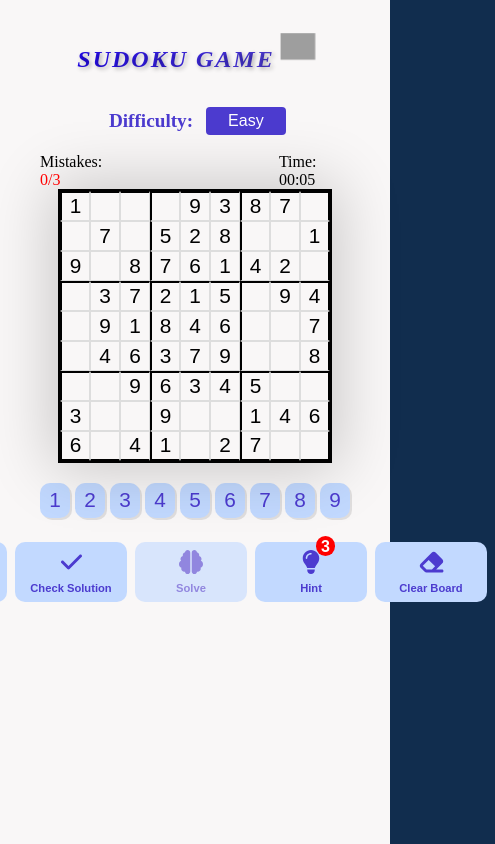
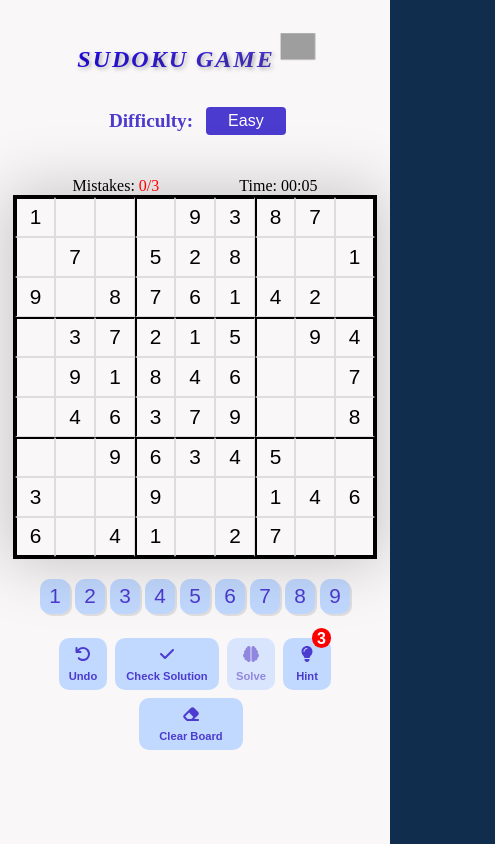
Before and after one commit to ahmadfa-lb/Sudoku-Game-in-React-and-TypeScript, a React (Vite) app: page / in a window 390 px wide. Shown: the whole page, 495 px wide, since content can reach past the window. Built offline with nearby package versions, Linux system fonts and the light colour scheme; grey boxes are pictures that could not be loaded.

Commit message:
changing the logic and using a Cell Object instead of an array of string[]

```diff
--- a/package.json
+++ b/package.json
@@ -4,8 +4,8 @@
   "version": "0.0.0",
   "type": "module",
   "scripts": {
-    "start": "react-scripts start --host 0.0.0.0",
-    "dev": "vite",
+    "start": "react-scripts start",
+    "dev": "vite --host 0.0.0.0",
     "build": "tsc -b && vite build",
     "lint": "eslint .",
     "preview": "vite preview"
--- a/src/App.css
+++ b/src/App.css
@@ -110,21 +110,12 @@
     margin-bottom: 1rem;
   }
 
-  .game-container .mistakes {
-    /* margin-left: -10rem; */
-    font-size: 1rem;
+  .game-container .mistakes-timer-part {
+    gap: 5rem;
+    margin-top: 1.5rem;
   }
 
-  .sudoku-container {
-    width: fit-content;
-    z-index: 2;
-  }
 
-  .sudoku-cell {
-    width: 30px;
-    height: 30px;
-    font-size: 1.3rem;
-  }
 
   .number-buttons {
     margin-top: 20px;
--- a/src/App.tsx
+++ b/src/App.tsx
@@ -15,11 +15,20 @@ import "react-toastify/dist/ReactToastify.css";
 
 library.add(fas, fab);
 
+export interface Cell {
+  value: string; // The number in the cell
+  readOnly: boolean; // Whether the cell is read-only
+  status: "valid" | "invalid" | "empty";
+}
+
 const App: React.FC = () => {
-  const [grid, setGrid] = useState(
-    Array.from({ length: 9 }, () => Array(9).fill(""))
-  );
-  const [gridHistory, setGridHistory] = useState<string[][][]>([]);
+
+
+
+  type grid = Cell[][];
+
+  const [grid, setGrid] = useState<Cell[][]>([]);
+  const [gridHistory, setGridHistory] = useState<Cell[][][]>([]);
   const [focusedCell, setFocusedCell] = useState<{
     row: number;
     col: number;
@@ -55,11 +64,14 @@ const [enteredCellStatus, setEnteredCellStatus] = useState<{
   status: "valid" | "invalid";
 } | null>(null);
 
-  useEffect(() => {
-    const newPuzzle = generatePuzzle(difficulty);
-    setGrid(newPuzzle);
+const [readOnlyCells, setReadOnlyCells] = useState<{ row: number; col: number }[]>([]);
+const [userEditableCells, setUserEditableCells] = useState<{ row: number; col: number }[]>([]);
 
-  }, [difficulty]);
+useEffect(() => {
+  const newPuzzle = generatePuzzle(difficulty);
+  setGrid(newPuzzle); // Initialize with Cell structure
+}, [difficulty]);
+
 
   const handleNumberClick = (number: string) => {
     if (focusedCell) {
@@ -72,8 +84,9 @@ const [enteredCellStatus, setEnteredCellStatus] = useState<{
   };
 
   const resetGame = (difficulty: string = "easy") => {
+    const newPuzzle = generatePuzzle(difficulty); // `Cell[][]`
+    setGrid(newPuzzle);
     setGridHistory([]);
-    setGrid(generatePuzzle(difficulty));
     setFocusedCell(null);
     setSelectedNumber("");
     setMistakes(0);
@@ -84,6 +97,7 @@ const [enteredCellStatus, setEnteredCellStatus] = useState<{
     setEnteredCells([]);
     setHighlightedCells([]);
     setEnteredCellStatus(null);
+    setTimer(0);
   };
 
   const difficulties = [
@@ -169,6 +183,10 @@ const [enteredCellStatus, setEnteredCellStatus] = useState<{
           setEnteredCells={setEnteredCells}
           enteredCellStatus={enteredCellStatus}
           setEnteredCellStatus={setEnteredCellStatus}
+          readOnlyCells={readOnlyCells}
+          setReadOnlyCells={setReadOnlyCells}
+          userEditableCells={userEditableCells}
+          setUserEditableCells={setUserEditableCells}
         />
         <NumberButtons onNumberClick={handleNumberClick} />
         <UtilsButtons
--- a/src/TypeScript/puzzleGenerator.ts
+++ b/src/TypeScript/puzzleGenerator.ts
@@ -1,3 +1,9 @@
+interface Cell {
+  value: string;
+  readOnly: boolean;
+  status: "valid" | "invalid" | "empty";
+}
+
 const isSafe = (grid: string[][], row: number, col: number, num: string): boolean => {
     for (let i = 0; i < 9; i++) {
       if (grid[row][i] === num || grid[i][col] === num) return false;
@@ -36,21 +42,29 @@ const isSafe = (grid: string[][], row: number, col: number, num: string): boolea
     return true;
   };
 
-  export const generatePuzzle = (difficulty: string): string[][] => {
-    const grid = Array.from({ length: 9 }, () => Array(9).fill(''));
-    solveSudokuRandomized(grid);
+  export const generatePuzzle = (difficulty: string): Cell[][] => {
+    const grid = Array.from({ length: 9 }, () => Array(9).fill("")); // Initialize empty grid
+    solveSudokuRandomized(grid); // Generate a complete Sudoku solution
 
-    const cellsToClear = difficulty === 'easy' ? 30 : difficulty === 'medium' ? 40 : 50;
+    const cellsToClear =
+      difficulty === "easy" ? 30 : difficulty === "medium" ? 40 : 50;
 
     let clearedCells = 0;
     while (clearedCells < cellsToClear) {
       const row = Math.floor(Math.random() * 9);
       const col = Math.floor(Math.random() * 9);
-      if (grid[row][col] !== '') {
-        grid[row][col] = '';
+      if (grid[row][col] !== "") {
+        grid[row][col] = ""; // Clear a cell for the puzzle
         clearedCells++;
       }
     }
 
-    return grid;
+    // Map the grid to a Cell structure
+    return grid.map((row) =>
+      row.map((value) => ({
+        value, // Cell value (either a number or empty)
+        readOnly: value !== "", // Pre-filled cells are read-only
+        status: value = "empty"
+      }))
+    );
   };
--- a/src/TypeScript/solveBoard.ts
+++ b/src/TypeScript/solveBoard.ts
@@ -1,44 +1,101 @@
+// const isSafe = (
+//   grid: string[][],
+//   row: number,
+//   col: number,
+//   num: string
+// ): boolean => {
+//   for (let j = 0; j < 9; j++) {
+//     if (grid[row][j] === num) return false;
+//   }
+
+//   for (let i = 0; i < 9; i++) {
+//     if (grid[i][col] === num) return false;
+//   }
+
+//   const startRow = Math.floor(row / 3) * 3;
+//   const startCol = Math.floor(col / 3) * 3;
+//   for (let i = startRow; i < startRow + 3; i++) {
+//     for (let j = startCol; j < startCol + 3; j++) {
+//       if (grid[i][j] === num) return false;
+//     }
+//   }
+
+//   return true;
+// };
+
+// export const solveBoard = (grid: string[][]): string[][] | null => {
+//   for (let row = 0; row < 9; row++) {
+//     for (let col = 0; col < 9; col++) {
+//       if (grid[row][col] === "") {
+//         for (let num = 1; num <= 9; num++) {
+//           const numStr = num.toString();
+//           if (isSafe(grid, row, col, numStr)) {
+//             grid[row][col] = numStr;
+//             if (solveBoard(grid)) return grid;
+
+//             grid[row][col] = "";
+//           }
+//         }
+//         return null;
+//       }
+//     }
+//   }
+//   return grid;
+// };
+
+
+
+interface Cell {
+  value: string; // The number in the cell
+  readOnly: boolean; // Whether the cell is read-only
+  status: "valid" | "invalid" | "empty"; // The current status of the cell
+}
+
 const isSafe = (
-  grid: string[][],
+  grid: Cell[][],
   row: number,
   col: number,
   num: string
 ): boolean => {
+  // Check the row
   for (let j = 0; j < 9; j++) {
-    if (grid[row][j] === num) return false;
+    if (grid[row][j].value === num) return false;
   }
 
+  // Check the column
   for (let i = 0; i < 9; i++) {
-    if (grid[i][col] === num) return false;
+    if (grid[i][col].value === num) return false;
   }
 
+  // Check the 3x3 sub-grid
   const startRow = Math.floor(row / 3) * 3;
   const startCol = Math.floor(col / 3) * 3;
   for (let i = startRow; i < startRow + 3; i++) {
     for (let j = startCol; j < startCol + 3; j++) {
-      if (grid[i][j] === num) return false;
+      if (grid[i][j].value === num) return false;
     }
   }
 
   return true;
 };
 
-export const solveBoard = (grid: string[][]): string[][] | null => {
+export const solveBoard = (grid: Cell[][]): Cell[][] | null => {
   for (let row = 0; row < 9; row++) {
     for (let col = 0; col < 9; col++) {
-      if (grid[row][col] === "") {
+      // If the cell is empty, try filling it with a number
+      if (grid[row][col].value === "") {
         for (let num = 1; num <= 9; num++) {
           const numStr = num.toString();
           if (isSafe(grid, row, col, numStr)) {
-            grid[row][col] = numStr;
-            if (solveBoard(grid)) return grid;
+            grid[row][col].value = numStr; // Assign the number to the cell
+            if (solveBoard(grid)) return grid; // Recursively solve the rest
 
-            grid[row][col] = "";
+            grid[row][col].value = ""; // Backtrack if no solution
           }
         }
-        return null;
+        return null; // If no valid number found, return null
       }
     }
   }
-  return grid;
+  return grid; // Return the solved grid when all cells are filled
 };
--- a/src/TypeScript/validation.ts
+++ b/src/TypeScript/validation.ts
@@ -1,22 +1,27 @@
-export const isValidBoard = (grid: string[][]): boolean => {
-  const isUniqueAndFilled = (arr: string[]) => {
+interface Cell {
+  value: string; // The value in the cell, e.g., "1", "2", "3", etc.
+  readOnly: boolean; // Whether the cell is read-only
+  status: "valid" | "invalid" | "empty"; // Status of the cell
+}
 
-    if (arr.includes('')) return false;
-
-    return new Set(arr).size === arr.length;
+export const isValidBoard = (grid: Cell[][]): boolean => {
+  // Helper function to check if an array of Cells has unique and non-empty values
+  const isUniqueAndFilled = (arr: Cell[]): boolean => {
+    const values = arr.map(cell => cell.value).filter(value => value !== ""); // Extract non-empty values
+    return new Set(values).size === values.length; // Check for uniqueness
   };
 
-
+  // Validate rows and columns
   for (let i = 0; i < 9; i++) {
     const row = grid[i];
     const col = grid.map(row => row[i]);
     if (!isUniqueAndFilled(row) || !isUniqueAndFilled(col)) return false;
   }
 
-
+  // Validate 3x3 subgrids
   for (let boxRow = 0; boxRow < 9; boxRow += 3) {
     for (let boxCol = 0; boxCol < 9; boxCol += 3) {
-      const subgrid = [];
+      const subgrid: Cell[] = [];
       for (let i = 0; i < 3; i++) {
         for (let j = 0; j < 3; j++) {
           subgrid.push(grid[boxRow + i][boxCol + j]);
@@ -30,32 +35,36 @@ export const isValidBoard = (grid: string[][]): boolean => {
 };
 
 
-export const isValidSudoku = (grid: string[][], row: number, col: number): boolean => {
-  const value = grid[row][col];
+
+export const isValidSudoku = (grid: Cell[][], row: number, col: number): boolean => {
+  const value = grid[row][col].value; // Access the value of the cell
   if (value === '') return true; // Ignore empty cells
 
-  // Check the row for duplicates
+  // Check the row for duplicates (ignoring the current cell)
   for (let j = 0; j < 9; j++) {
-    if (j !== col && grid[row][j] === value) {
+    if (j !== col && grid[row][j].value === value) {
       return false;
     }
   }
 
-  // Check the column for duplicates
+  // Check the column for duplicates (ignoring the current cell)
   for (let i = 0; i < 9; i++) {
-    if (i !== row && grid[i][col] === value) {
+    if (i !== row && grid[i][col].value === value) {
       return false;
     }
   }
 
-  // Check the 3x3 subgrid for duplicates
+  // Check the 3x3 subgrid for duplicates (ignoring the current cell)
   const startRow = Math.floor(row / 3) * 3;
   const startCol = Math.floor(col / 3) * 3;
   for (let i = 0; i < 3; i++) {
     for (let j = 0; j < 3; j++) {
       const subgridRow = startRow + i;
       const subgridCol = startCol + j;
-      if ((subgridRow !== row || subgridCol !== col) && grid[subgridRow][subgridCol] === value) {
+      if (
+        (subgridRow !== row || subgridCol !== col) &&
+        grid[subgridRow][subgridCol].value === value
+      ) {
         return false;
       }
     }
--- a/src/components/SudokuGrid/SudokuGrid.css
+++ b/src/components/SudokuGrid/SudokuGrid.css
@@ -52,3 +52,13 @@
 .sudoku-cell.border-bottom {
   border-bottom: 2px solid #000;
 }
+
+
+@media (max-width: 768px){
+
+  .sudoku-cell {
+    width: 40px;
+    height: 40px;
+    font-size: 1.3rem;
+  }
+}
--- a/src/components/SudokuGrid/SudokuGrid.tsx
+++ b/src/components/SudokuGrid/SudokuGrid.tsx
@@ -1,13 +1,14 @@
-import React, { useEffect, useState } from "react";
+import React, { useEffect } from "react";
 import "./SudokuGrid.css";
 import { isValidSudoku } from "../../TypeScript/validation";
+import { Cell } from "../../App";
 
 interface SudokuGridProps {
   focusedCell: { row: number; col: number } | null;
   setFocusedCell: (cell: { row: number; col: number } | null) => void;
   selectedNumber: string;
-  grid: string[][];
-  setGrid: React.Dispatch<React.SetStateAction<string[][]>>;
+  grid: Cell[][]; // Use Cell[][] instead of string[][]
+  setGrid: React.Dispatch<React.SetStateAction<Cell[][]>>; // Set grid as Cell[][]
   setMistakes: React.Dispatch<React.SetStateAction<number>>;
   mistakes: number;
   maxMistakes: number;
@@ -15,7 +16,11 @@ interface SudokuGridProps {
   setGameOver: React.Dispatch<React.SetStateAction<boolean>>;
   setResetConflictCells: React.Dispatch<React.SetStateAction<() => void>>;
   cellRefs: React.RefObject<(HTMLInputElement | null)[][]>;
-  highlightedCells: { row: number; col: number; color: "focused" | "conflict" }[];
+  highlightedCells: {
+    row: number;
+    col: number;
+    color: "focused" | "conflict";
+  }[];
   setHighlightedCells: React.Dispatch<
     React.SetStateAction<
       { row: number; col: number; color: "focused" | "conflict" }[]
@@ -26,21 +31,51 @@ interface SudokuGridProps {
     col: number;
     status: "valid" | "invalid";
   }[];
-setEnteredCells: React.Dispatch<React.SetStateAction<{
+  setEnteredCells: React.Dispatch<
+    React.SetStateAction<
+      {
         row: number;
         col: number;
         status: "valid" | "invalid";
-}[]>>;
+      }[]
+    >
+  >;
   enteredCellStatus: {
     row: number;
     col: number;
     status: "valid" | "invalid";
   } | null;
-setEnteredCellStatus: React.Dispatch<React.SetStateAction<{
+  setEnteredCellStatus: React.Dispatch<
+    React.SetStateAction<{
       row: number;
       col: number;
       status: "valid" | "invalid";
-} | null>>;
+    } | null>
+  >;
+  readOnlyCells: {
+    row: number;
+    col: number;
+  }[];
+  setReadOnlyCells: React.Dispatch<
+    React.SetStateAction<
+      {
+        row: number;
+        col: number;
+      }[]
+    >
+  >;
+  userEditableCells: {
+    row: number;
+    col: number;
+  }[];
+  setUserEditableCells: React.Dispatch<
+    React.SetStateAction<
+      {
+        row: number;
+        col: number;
+      }[]
+    >
+  >;
 }
 
 const SudokuGrid: React.FC<SudokuGridProps> = ({
@@ -62,29 +97,11 @@ const SudokuGrid: React.FC<SudokuGridProps> = ({
   enteredCellStatus,
   setEnteredCellStatus,
 }) => {
-
   useEffect(() => {
     setResetConflictCells(() => () => setHighlightedCells([]));
   }, [setResetConflictCells]);
 
-  const [readOnlyCells, setReadOnlyCells] = useState<{ row: number; col: number }[]>([]);
-
-
-  useEffect(() => {
-    const generatedCells: { row: number; col: number }[] = [];
-    grid.forEach((row, i) => {
-      row.forEach((cell, j) => {
-        if (cell !== "") {
-          generatedCells.push({ row: i, col: j });
-        }
-      });
-    });
-    setReadOnlyCells(generatedCells);
-  }, [grid]);
-
-  const isReadOnly = (row: number, col: number) => {
-    return readOnlyCells.some((cell) => cell.row === row && cell.col === col);
-  };
+  const isReadOnly = (row: number, col: number) => grid[row][col].readOnly;
 
   useEffect(() => {
     if (focusedCell && selectedNumber) {
@@ -95,11 +112,14 @@ const SudokuGrid: React.FC<SudokuGridProps> = ({
         return;
       }
 
+      // Ensure you're setting a Cell object with a value instead of just a string.
       const newGrid = grid.map((r, i) =>
-        r.map((cell, j) => (i === row && j === col ? selectedNumber : cell))
+        r.map((cell, j) =>
+          i === row && j === col ? { ...cell, value: selectedNumber } : cell
+        )
       );
 
-      const isValid = isValidSudoku(newGrid, row, col);
+      const isValid = isValidSudoku(newGrid as Cell[][], row, col); // Cast grid to Cell[][] here
 
       if (isValid) {
         setEnteredCellStatus({ row, col, status: "valid" });
@@ -116,7 +136,6 @@ const SudokuGrid: React.FC<SudokuGridProps> = ({
           ...prev.filter((c) => !(c.row === row && c.col === col)),
           { row, col, status: "invalid" },
         ]);
-
         setMistakes((prev) => {
           const newMistakeCount = prev + 1;
           if (newMistakeCount >= maxMistakes) {
@@ -133,7 +152,8 @@ const SudokuGrid: React.FC<SudokuGridProps> = ({
       }[] = [];
       newGrid.forEach((r, i) => {
         r.forEach((cell, j) => {
-          if (cell === selectedNumber) {
+          if (cell.value === selectedNumber) {
+            // Make sure you're comparing `value`, not the entire Cell object.
             const inSameRow = i === row;
             const inSameCol = j === col;
             const inSameSubgrid =
@@ -156,7 +176,6 @@ const SudokuGrid: React.FC<SudokuGridProps> = ({
     }
   }, [focusedCell, selectedNumber, grid, setGrid, setMistakes, setGameOver]);
 
-
   const isHighlighted = (row: number, col: number) => {
     if (!focusedCell) return false;
     const { row: focusedRow, col: focusedCol } = focusedCell;
@@ -168,47 +187,9 @@ const SudokuGrid: React.FC<SudokuGridProps> = ({
     return inSameRow || inSameCol || inSameSubgrid;
   };
 
-  // const handleCellClick = (row: number, col: number) => {
-  //   // if (isReadOnly(row, col)){
-  //   //   isHighlighted(row, col);
-  //   //   return;
-  //   // }
-  //   setFocusedCell({ row, col });
-  //   const clickedValue = grid[row][col];
-
-  //   if (!clickedValue) {
-  //     setHighlightedCells([]);
-  //     return;
-  //   }
-
-  //   const relatedCells: {
-  //     row: number;
-  //     col: number;
-  //     color: "focused" | "conflict";
-  //   }[] = [];
-  //   grid.forEach((r, i) => {
-  //     r.forEach((cell, j) => {
-  //       if (cell === clickedValue) {
-  //         const tempGrid = grid.map((r2, i2) =>
-  //           r2.map((cell2, j2) => (i2 === i && j2 === j ? "" : cell2))
-  //         );
-  //         const isConflict = !isValidSudoku(tempGrid, i, j);
-  //         relatedCells.push({
-  //           row: i,
-  //           col: j,
-  //           color: isConflict ? "conflict" : "focused",
-  //         });
-  //       }
-  //     });
-  //   });
-
-  //   setHighlightedCells(relatedCells);
-  // };
-
-
   const handleCellClick = (row: number, col: number) => {
     setHighlightedCells([]);
-    const clickedValue = grid[row][col];
+    const clickedValue = grid[row][col].value; // Access the value of the cell
 
     // Allow focusing regardless of editability
     setFocusedCell({ row, col });
@@ -221,13 +202,19 @@ const SudokuGrid: React.FC<SudokuGridProps> = ({
           col: number;
           color: "focused" | "conflict";
         }[] = [];
+
         grid.forEach((r, i) => {
           r.forEach((cell, j) => {
-            if (cell === clickedValue) {
+            if (cell.value === clickedValue) {
+              // Ensure we're comparing the value of the cell
+              // Create a new tempGrid with Cell objects instead of strings
               const tempGrid = grid.map((r2, i2) =>
-                r2.map((cell2, j2) => (i2 === i && j2 === j ? "" : cell2))
+                r2.map(
+                  (cell2, j2) =>
+                    i2 === i && j2 === j ? { ...cell2, value: "" } : cell2 // Reset value, not replacing with string
+                )
               );
-              const isConflict = !isValidSudoku(tempGrid, i, j);
+              const isConflict = !isValidSudoku(tempGrid as Cell[][], i, j); // Cast to Cell[][] as needed
               relatedCells.push({
                 row: i,
                 col: j,
@@ -244,62 +231,6 @@ const SudokuGrid: React.FC<SudokuGridProps> = ({
     // Allow edits only for editable cells
     setFocusedCell({ row, col });
   };
-
-
-  // return (
-  //   <div className="sudoku-container">
-  //     {grid.map((row, i) =>
-  //       row.map((cell, j) => {
-  //         const highlight = highlightedCells.find(
-  //           (c) => c.row === i && c.col === j
-  //         );
-  //         const isFocusedCell =
-  //           enteredCellStatus?.row === i && enteredCellStatus?.col === j;
-
-  //         const cellClass = isFocusedCell
-  //           ? enteredCellStatus.status
-  //           : highlight?.color || "";
-
-  //         const enteredCell = enteredCells.find(
-  //           (c) => c.row === i && c.col === j
-  //         );
-
-  //         const highlighted = highlightedCells.find(
-  //           (c) => c.row === i && c.col === j
-  //         );
-  //         const cellClass1 = enteredCell
-  //           ? enteredCell.status
-  //           : highlighted?.color || "";
-
-  //         const isFocused = focusedCell?.row === i && focusedCell?.col === j;
-
-  //         const isCellReadOnly = isReadOnly(i, j) && isFocused;
-
-  //         return (
-  //           <input
-  //             title="🤔🧩🔢"
-  //             key={`${i}-${j}`}
-  //             ref={(el) => {
-  //               if (cellRefs.current) {
-  //                 cellRefs.current[i][j] = el;
-  //               }
-  //             }}
-  //             value={cell}
-  //             onClick={() => handleCellClick(i, j)}
-  //             readOnly={isCellReadOnly}
-  //             className={`sudoku-cell ${cellClass}  ${cellClass1}
-  //               ${isHighlighted(i, j) ? "highlighted" : ""}
-  //               ${i % 3 === 0 ? "border-top" : ""}
-  //               ${j % 3 === 0 ? "border-left" : ""}
-  //               ${j === 8 ? "border-right" : ""}
-  //               ${i === 8 ? "border-bottom" : ""}
-  //               ${isFocused ? "focused" : ""}`}
-  //           />
-  //         );
-  //       })
-  //     )}
-  //   </div>
-  // );
 
   return (
     <div className="sudoku-container">
@@ -335,22 +266,22 @@ const SudokuGrid: React.FC<SudokuGridProps> = ({
             ? enteredCellStatus.status
             : highlight?.color || "";
 
-
-
           return (
             <input
               title="🤔🧩🔢"
+              inputMode="none"
               key={`${i}-${j}`}
               ref={(el) => {
                 if (cellRefs.current) {
                   cellRefs.current[i][j] = el;
                 }
               }}
-              value={cell}
+              value={cell.value}
               onClick={() => handleCellClick(i, j)} // Focus and highlight logic
               readOnly={isCellReadOnly} // Block edits for read-only cells
-              className={`sudoku-cell  ${cellClass1} ${cellClass2}
-                ${isCellReadOnly ? "read-only" : ""}
+              className={`sudoku-cell ${cellClass1} ${cellClass2}
+                ${cell.status === "valid" ? "valid-cell" : ""}
+                ${cell.status === "invalid" ? "invalid-cell" : ""}
                 ${isHighlighted(i, j) ? "highlighted" : ""}
                 ${isFocused ? "focused" : ""}
                 ${i % 3 === 0 ? "border-top" : ""}
@@ -363,9 +294,6 @@ const SudokuGrid: React.FC<SudokuGridProps> = ({
       )}
     </div>
   );
-
-
-
 };
 
 export default SudokuGrid;
--- a/src/components/UtilsButtons/UtilsButtons.css
+++ b/src/components/UtilsButtons/UtilsButtons.css
@@ -26,7 +26,7 @@
   font-size: 1.5rem;
   padding: 0.5rem 0.5rem;
   transition: transform 0.3s ease;
-  width: 7rem;
+  width: 6.5rem;
   /* margin-bottom: -4rem;
     margin-left: -22.5rem;   */
 }
@@ -122,3 +122,27 @@
   opacity: 0.6;
   animation: none;
 }
+
+
+
+@media (max-width: 768px){
+
+  .btns-div {
+    flex-wrap: wrap;
+  }
+
+  .btns-div .undo-btn,
+.btns-div .check-solution-btn,
+.btns-div .solve-btn,
+.btns-div .hint-btn,
+.btns-div .clear-board-btn{
+  font-size: 1rem;
+}
+
+.btns-div .undo-btn,
+.btns-div .hint-btn,
+.btns-div .solve-btn{
+  width: 3rem;
+}
+
+}
--- a/src/components/UtilsButtons/UtilsButtons.tsx
+++ b/src/components/UtilsButtons/UtilsButtons.tsx
@@ -12,15 +12,15 @@ import {
   faBrain,
   faLightbulb,
   faEraser,
-  faPaperPlane,
 } from "@fortawesome/free-solid-svg-icons";
 
+import { Cell } from "../../App";
 interface UtilsButtonsProps {
-  grid: string[][];
-  setGrid: React.Dispatch<React.SetStateAction<string[][]>>;
+  grid: Cell[][];
+  setGrid: React.Dispatch<React.SetStateAction<Cell[][]>>;
   cellRefs: React.RefObject<(HTMLInputElement | null)[][]>;
-  gridHistory: string[][][];
-  setGridHistory: React.Dispatch<React.SetStateAction<string[][][]>>;
+  gridHistory: Cell[][][];
+  setGridHistory: React.Dispatch<React.SetStateAction<Cell[][][]>>;
   conflictCells: { row: number; col: number; color: "conflict" | "valid" }[];
   setConflictCells: React.Dispatch<
     React.SetStateAction<
@@ -90,7 +90,7 @@ const UtilsButtons: React.FC<UtilsButtonsProps> = ({
 
   const checkSolution = () => {
     const isBoardComplete = grid.every((row) =>
-      row.every((cell) => cell !== "")
+      row.every((cell) => cell.value !== "")
     );
 
     if (isBoardComplete) {
@@ -149,7 +149,12 @@ const UtilsButtons: React.FC<UtilsButtonsProps> = ({
   };
 
 const handleHint = () => {
-    const solution = solveBoard([...grid].map((row) => [...row]));
+  // Create a deep copy of the grid to preserve all the cells
+  const gridCopy = grid.map((row) =>
+    row.map((cell) => ({ ...cell })) // Creating a deep copy of each cell
+  );
+
+  const solution = solveBoard(gridCopy);
 
   // Check for conflicts before giving a hint
   const hasConflicts = conflictCells.length > 0 || !solution;
@@ -178,12 +183,11 @@ const UtilsButtons: React.FC<UtilsButtonsProps> = ({
     return;
   }
 
-    // If solution exists, give hint
   if (solution) {
     const emptyCells = [];
     for (let row = 0; row < 9; row++) {
       for (let col = 0; col < 9; col++) {
-          if (grid[row][col] === "") {
+        if (grid[row][col].value === "") {
           emptyCells.push({ row, col });
         }
       }
@@ -205,16 +209,25 @@ const UtilsButtons: React.FC<UtilsButtonsProps> = ({
     }
 
     if (emptyCells.length > 0) {
-        const { row, col } =
-          emptyCells[Math.floor(Math.random() * emptyCells.length)];
-        const hintGrid = [...grid].map((row) => [...row]);
-        hintGrid[row][col] = solution[row][col];
+      const { row, col } = emptyCells[Math.floor(Math.random() * emptyCells.length)];
 
+      const hintGrid = grid.map((r, i) =>
+        r.map((cell, j) =>
+          i === row && j === col
+            ? {
+                ...cell,
+                value: solution[row][col].value,
+                readOnly: true
+              }
+            : cell
+        )
+      );
       setGrid(hintGrid);
-        setHintCount(hintCount - 1);
+      setHintCount((prevHintCount) => prevHintCount - 1);
     }
   }
 };
+
 
   return (
     <>
```
Also changed, not shown: src/components/NumbersBtns/NumbersBtns.css (+11 -0 lines). Lines whose indentation alone changed are shown as unchanged.
